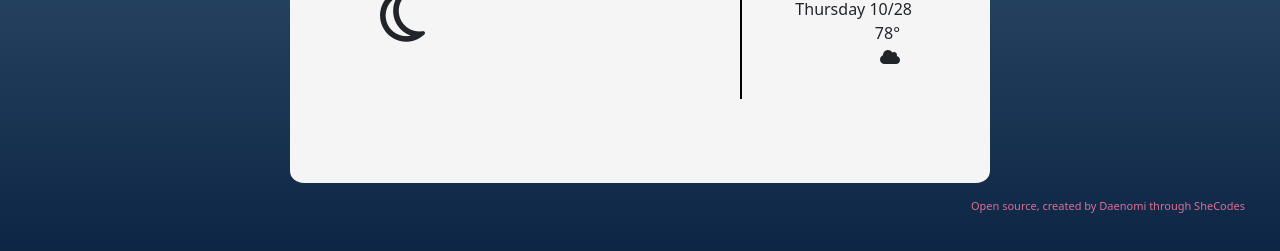
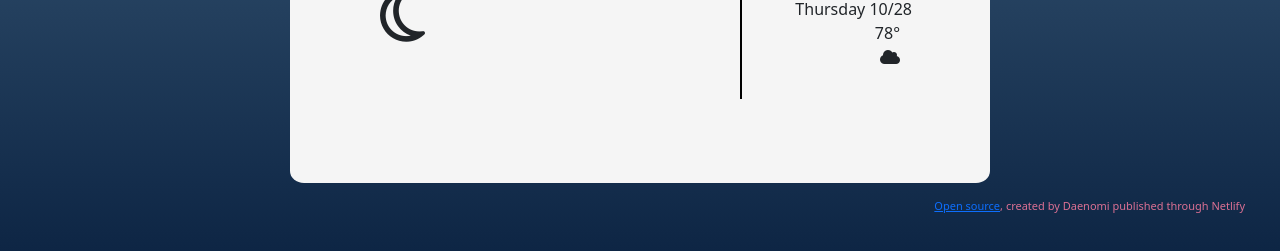
Before and after one commit to lildweeb/SheCodesPracticeWK6, a plain HTML site: page index.html in a window 1280 px wide. Shown: the part 511-762 px from the top of the page. Drawn offline with nearby package versions, Linux system fonts and the light colour scheme.

Commit message:
sources in html now have links

```diff
--- a/index.html
+++ b/index.html
@@ -83,7 +83,7 @@
         </div>
       </div>
     </div>
-    <div class="credits">Open source, created by Daenomi through SheCodes</div>
+    <div class="credits"><a href="https://github.com/lildweeb/SheCodesPracticeWK6">Open source</a>, created by Daenomi published through <a href="https://adoring-stonebraker-854ca3.netlify.app/"></a>Netlify</a></div>
     <script src="src/index.js"></script>
   </body>
 </html>
```
